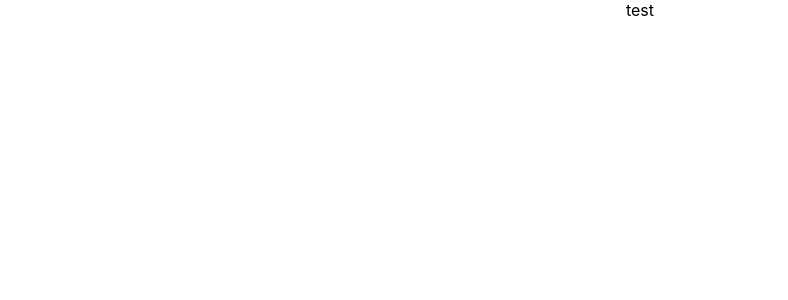
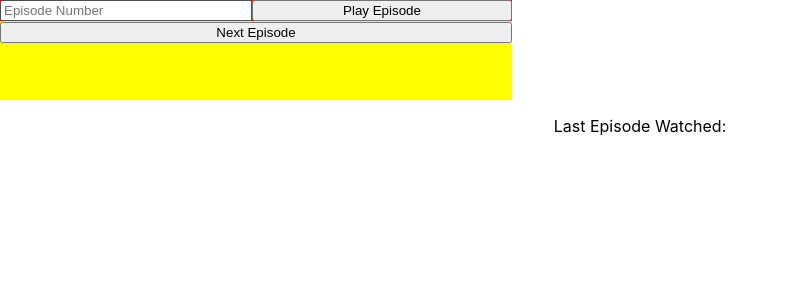
Before and after one commit to NivOzer/Anime-Binger, a React (Create React App) app: page / in a window 1280 px wide. Shown: the top 300 px of the page, without its empty margins (0-788 px from the left). Built offline with nearby package versions, Linux system fonts and the light colour scheme.

Commit message:
Added styles file

```diff
--- a/src/components/Anime.tsx
+++ b/src/components/Anime.tsx
@@ -1,7 +1,18 @@
+import "./AnimeStyles.css";
+import React from "react";
 function Anime() {
   return (
     <div>
-      <div>test</div>
+      <div className="AnimeContainer">
+        <div className="episodeNumPlay">
+          <input type="text" placeholder="Episode Number" />
+          <button className="playEpisode">Play Episode</button>
+        </div>
+        <div>
+          <button className="nextEpisode">Next Episode</button>
+        </div>
+      </div>
+      <p>Last Episode Watched:</p>
     </div>
   );
 }
--- /dev/null
+++ b/src/components/AnimeStyles.css
@@ -0,0 +1,15 @@
+.AnimeContainer{
+    width:40%;
+    height:100px;
+    background-color:yellow;
+    flex-direction: column;
+    display:flex;
+}
+.episodeNumPlay{
+    display: flex;
+    background-color: red;
+}
+button,input{
+    width:100%;
+    flex:1;
+}
```
